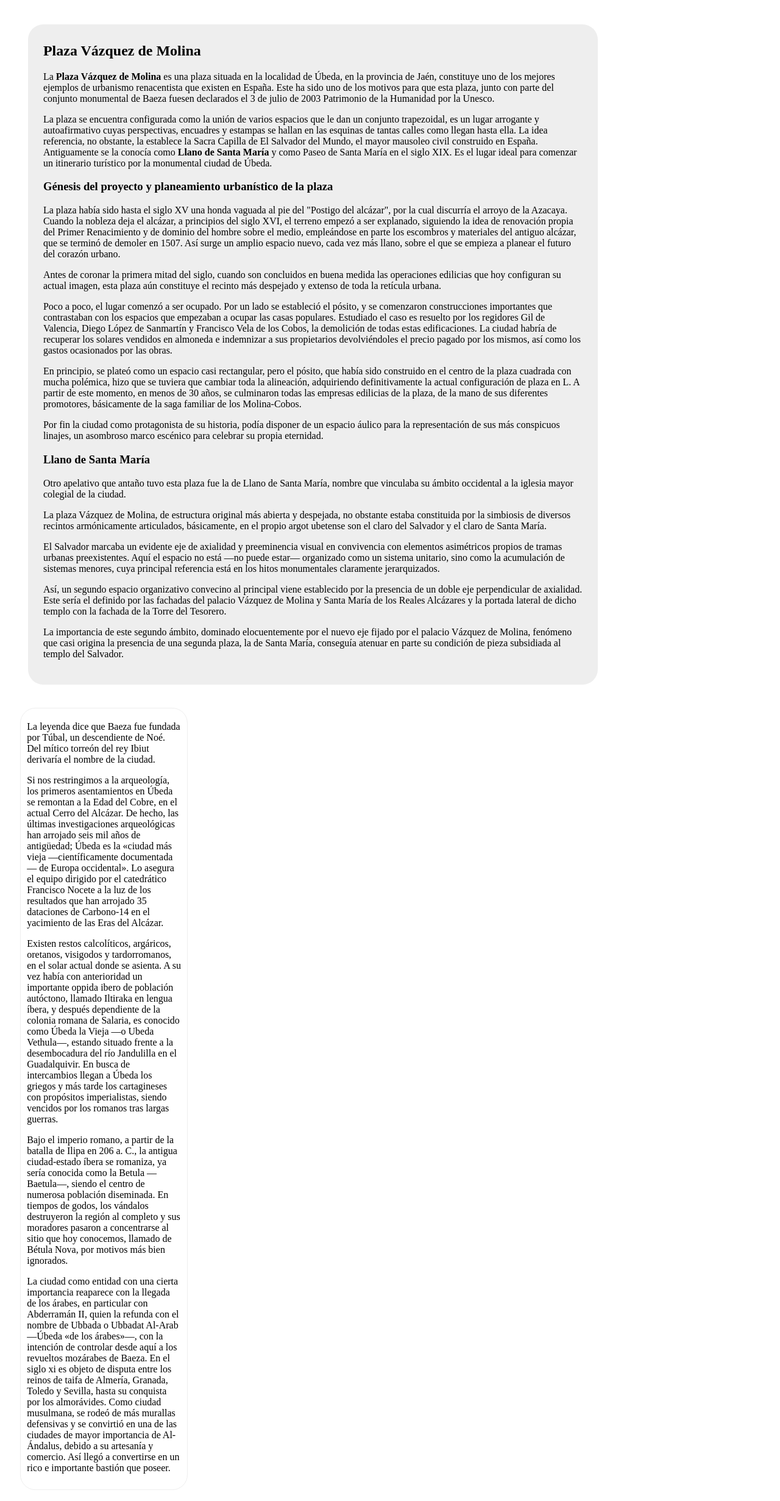
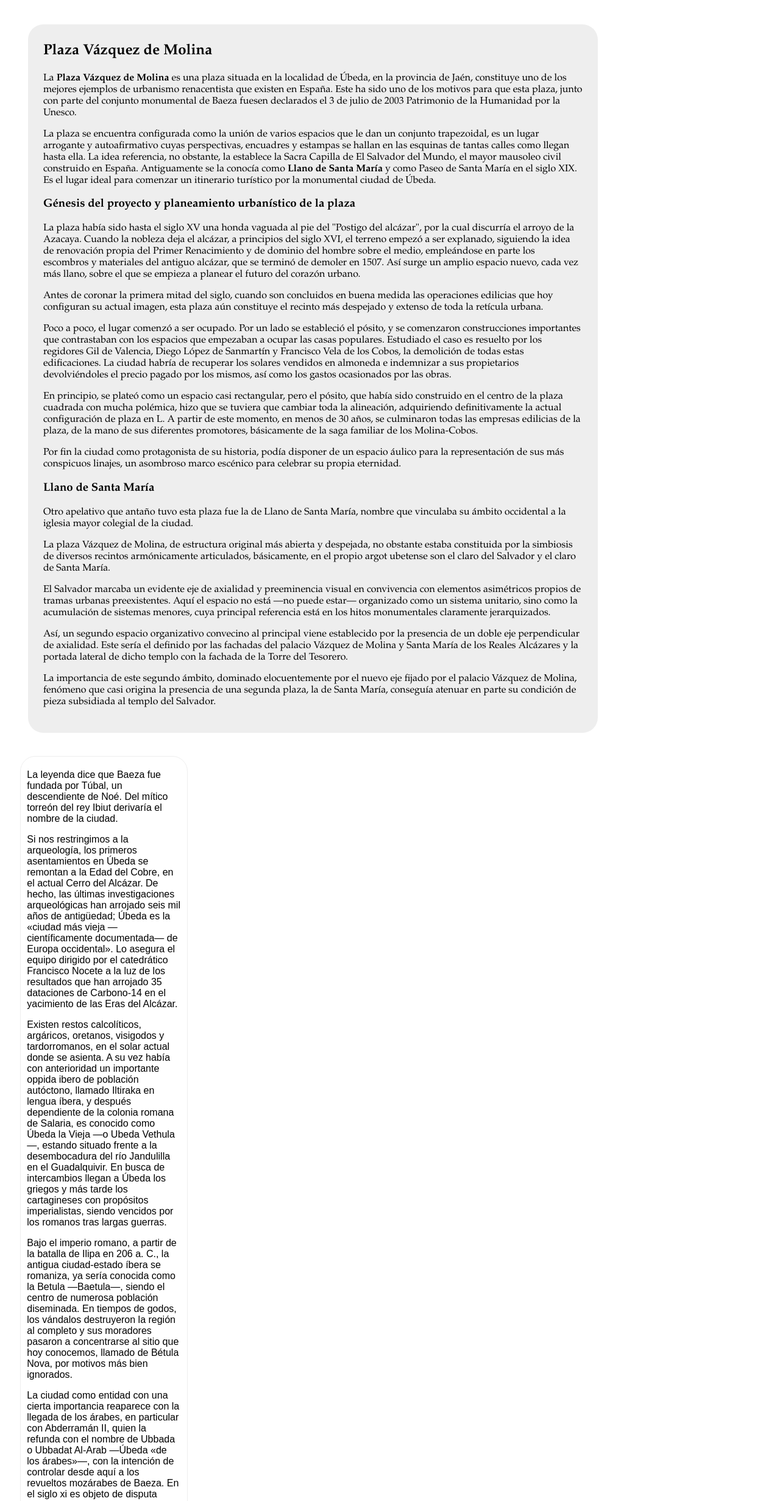
Before and after one commit to villamacri/git-exam-ubeda-interesa, a plain HTML site: page index.html in a window 1280 px wide. Shown: the part 958-3420 px from the top of the page at 61% size. Drawn offline with Linux system fonts and the light colour scheme.

Commit message:
Prueba de nuevos tipos de letra

```diff
--- a/index.html
+++ b/index.html
@@ -58,6 +58,7 @@
         }
 
         .text-container {
+            font-family: Garamond, Helvetica, serif;
             max-width: 1000px;
             width: 70%;
             margin-left: 3%;
@@ -69,6 +70,7 @@
         }
 
         .lateral-container {
+            font-family:Arial, Palatino, serif ;
             max-width: 400px;
             width: 20%;
             border: solid 1px #eee;
```
